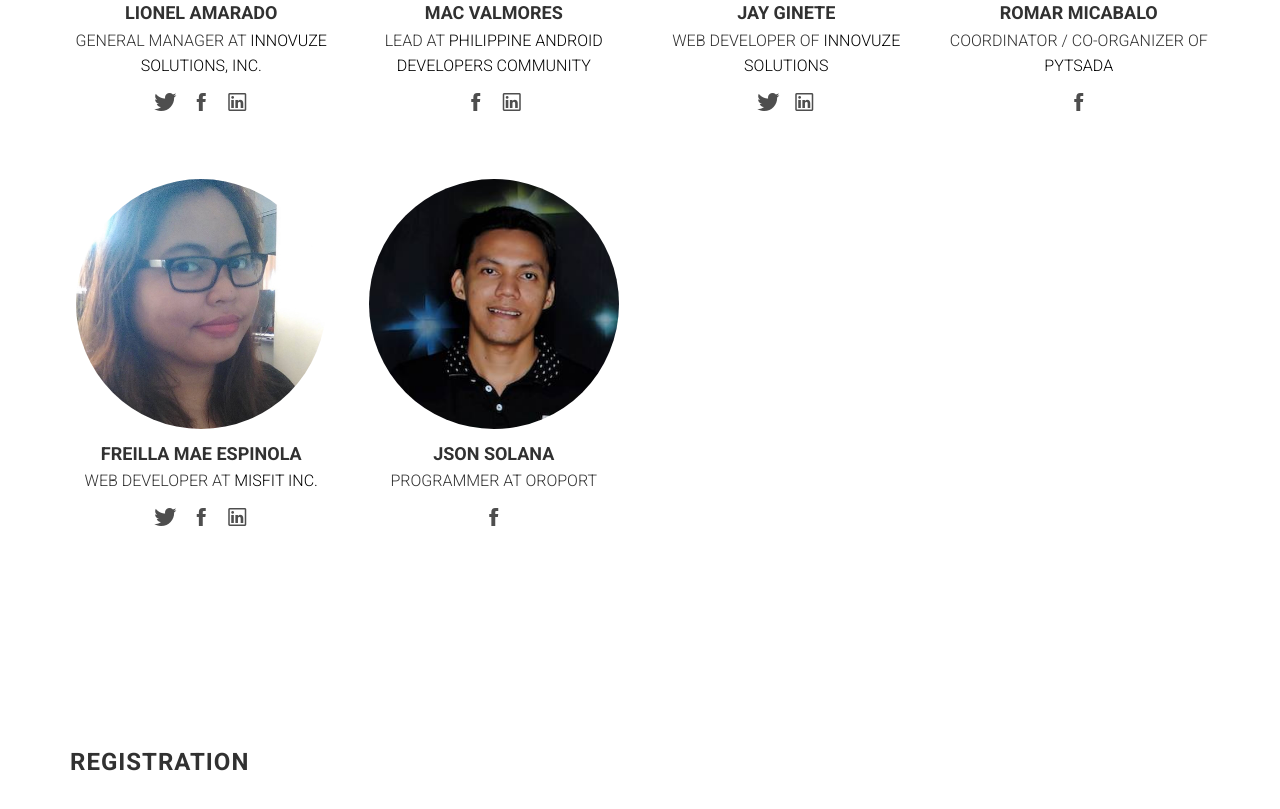
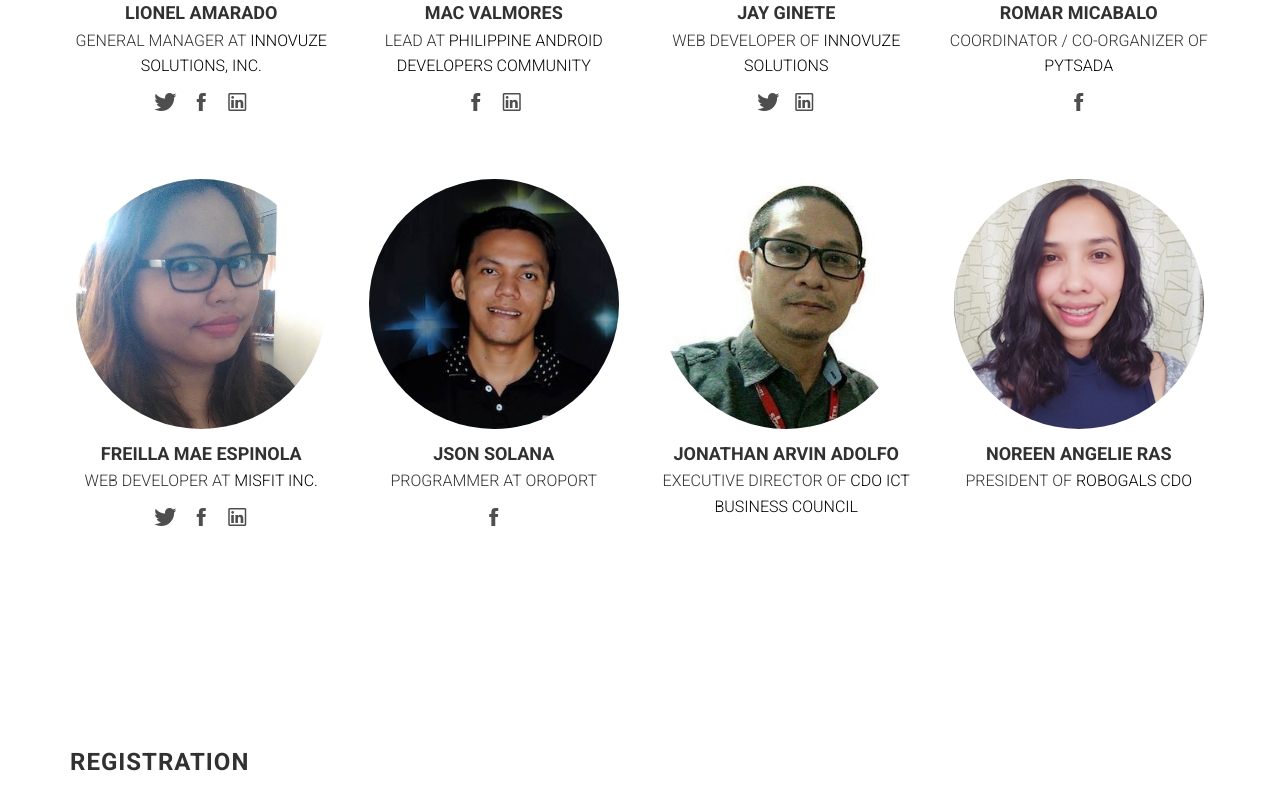
Before and after one commit to cjtagupa/devcon-cdo-summit, a website: page index.html in a window 1280 px wide. Shown: the part 3321-4130 px from the top of the page. Drawn offline with Linux system fonts and the light colour scheme; grey boxes are pictures that could not be loaded; files whose address does not match are found by name.

Commit message:
Add speaker profiles Jonathan Adolfo and Noreen Ras

```diff
--- a/index.html
+++ b/index.html
@@ -489,19 +489,19 @@
                     <div class="col-md-3">
                         <div class="speaker">
 
-                            <!--
+
                             <figure>
-                                <img alt="" class="img-responsive center-block" src="assets/images/speakers/jay-ginete.jpg">
+                                <img alt="" class="img-responsive center-block" src="assets/images/speakers/jonathan-adolfo.jpg">
                                     </figure>
 
-                            <h4>Jay Ginete</h4>
+                            <h4>Jonathan Arvin Adolfo</h4>
 
-                            <p>Web Developer of <a href="http://www.innovuze.com/">Innovuze Solutions</a></p>
+                            <p>Executive Director of <a href="http://www.cdoict.org/">CDO ICT Business Council</a></p>
 
-                            <ul class="social-block">
-                                <li><a href="https://twitter.com/killertilapia" target="_blank" ><i class="ion-social-twitter"></i></a></li>
+                            <!--<ul class="social-block">
+                                <li><a href="" target="_blank" ><i class="ion-social-twitter"></i></a></li>
                                 <li><a href="" target="_blank" ><i class="ion-social-facebook"></i></a></li>
-                                <li><a href="https://www.linkedin.com/in/jaypaxginete" target="_blank" ><i class="ion-social-linkedin-outline"></i></a></li>
+                                <li><a href="" target="_blank" ><i class="ion-social-linkedin-outline"></i></a></li>
                             </ul>-->
 
 
@@ -512,20 +512,19 @@
                         <div class="speaker">
 
 
-                            <!--<figure>
-                                <img alt="" class="img-responsive center-block" src="assets/images/speakers/romar-micabalo.jpg">
+                            <figure>
+                                <img alt="" class="img-responsive center-block" src="assets/images/speakers/noreen-ras.png">
                                     </figure>
 
-                            <h4>Romar Micabalo</h4>
+                            <h4>Noreen Angelie Ras</h4>
 
-                            <p>Coordinator / Co-Organizer of <a href="https://www.facebook.com/groups/itgpytsada/" target="_blank">PyTsada</a></p>
+                            <p>President of <a href="https://facebook.com/robogalscdo/" target="_blank">Robogals CDO</a></p>
 
-                            <ul class="social-block">
+                            <!--<ul class="social-block">
                                 <li><a href="" target="_blank" ><i class="ion-social-twitter"></i></a></li>
-                                <li><a href="https://www.facebook.com/romarmayer.micabalo" target="_blank" ><i class="ion-social-facebook"></i></a></li>
+                                <li><a href="" target="_blank" ><i class="ion-social-facebook"></i></a></li>
                                 <li><a href="" target="_blank" ><i class="ion-social-linkedin-outline"></i></a></li>
-                            </ul>
-                            -->
+                            </ul>-->
 
                         </div><!-- /.speaker -->
                     </div><!-- /.col-md-4 -->
```
Also changed, not shown: assets/images/speakers/jonathan-adolfo.jpg (added), assets/images/speakers/noreen-ras.png (added).
